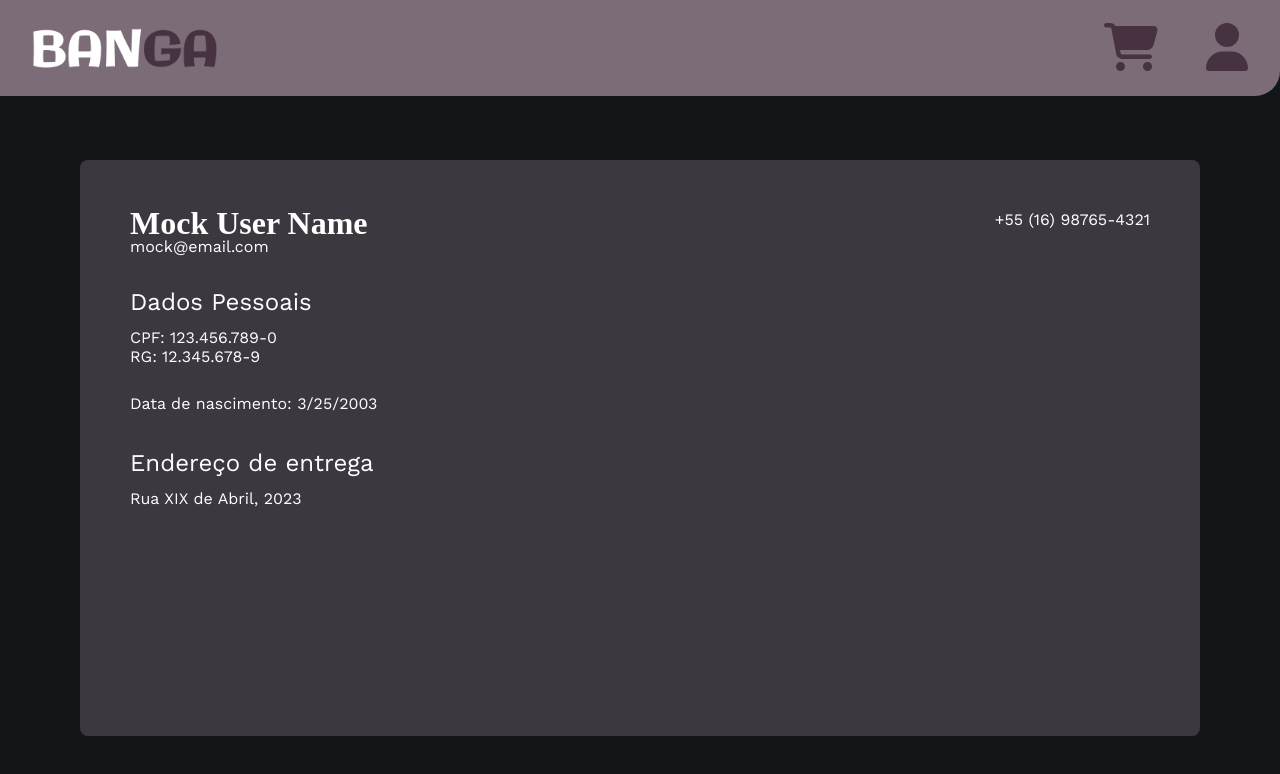
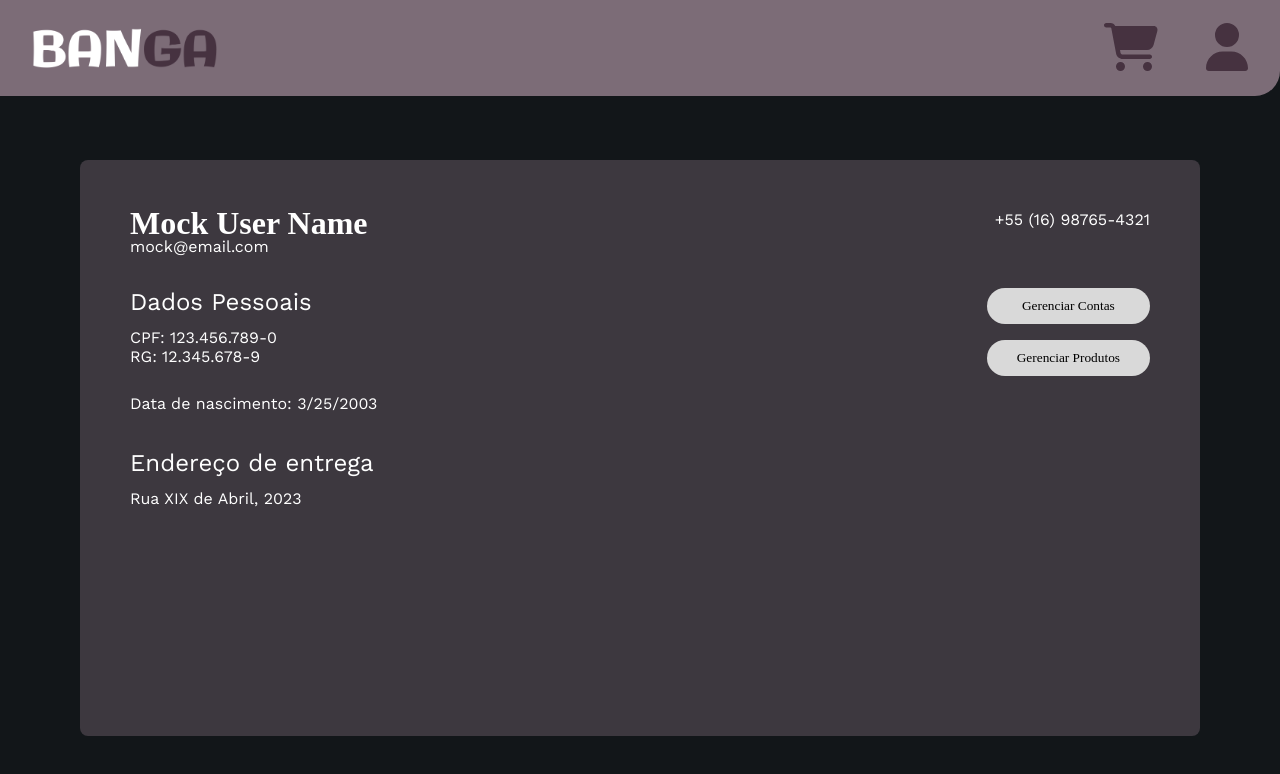
Before and after one commit to arthurvergacas/banga-online-store, a React (Create React App) app in the folder packages/frontend/: page /profile in a window 1280 px wide. Shown: the top 774 px of the page. Built offline with nearby package versions, Linux system fonts and the light colour scheme; a web font is replaced by a local one.

Commit message:
feat: add fetched user data

```diff
--- a/packages/frontend/src/pages/Profile/Profile.module.css
+++ b/packages/frontend/src/pages/Profile/Profile.module.css
@@ -31,3 +31,15 @@
 #container address {
   font-style: normal;
 }
+
+#profileContent {
+  display: flex;
+  justify-content: space-between;
+}
+
+#adminButtonsContainer {
+  display: flex;
+  flex-direction: column;
+
+  gap: 1em;
+}
--- a/packages/frontend/src/pages/Profile/index.tsx
+++ b/packages/frontend/src/pages/Profile/index.tsx
@@ -41,6 +41,8 @@ export default function Profile() {
         <span>{user?.phone}</span>
       </header>
 
+      <div id={styles.profileContent}>
+        <div>
           <section>
             <h2>Dados Pessoais</h2>
             <div className={styles.profileRow}>
@@ -61,5 +63,12 @@ export default function Profile() {
             <address>{user?.address}</address>
           </section>
         </div>
+
+        <div id={styles.adminButtonsContainer}>
+          <button>Gerenciar Contas</button>
+          <button>Gerenciar Produtos</button>
+        </div>
+      </div>
+    </div>
   );
 }
```
Lines whose indentation alone changed are shown as unchanged.
